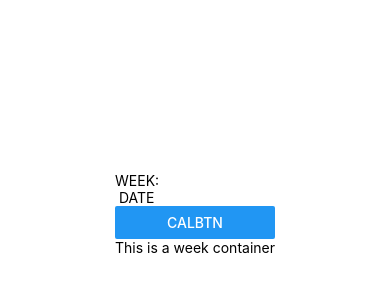
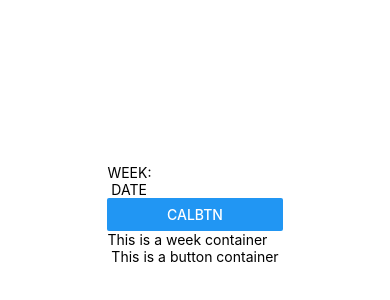
Before and after one commit to ZoeIML/menu-planner, a React Native app: screen / in a window 390 px wide. Shown: the part 208-508 px from the top of the page. Built offline with nearby package versions, Linux system fonts and the light colour scheme.

Commit message:
added BtnContainer component

```diff
--- /dev/null
+++ b/src/components/BtnContainer/BtnContainer.js
@@ -0,0 +1,20 @@
+import React from 'react'
+import { Text, View } from 'react-native'
+
+// import styles from './styles'
+
+// imported components
+// import KeepBtn from '../KeepBtn'
+// import NewBtn from '../NewBtn'
+
+class Header extends React.Component {
+    render() {
+        return (
+            <View>
+                <Text> This is a button container </Text>
+            </View>
+        )
+    }
+}
+
+export default Header
--- /dev/null
+++ b/src/components/BtnContainer/index.js
@@ -0,0 +1,3 @@
+import BtnContainer from './BtnContainer'
+
+export default BtnContainer
--- a/src/components/Header/Header.js
+++ b/src/components/Header/Header.js
@@ -8,6 +8,7 @@ import CalendarBtn from '../CalendarBtn'
 import WeekTitle from '../WeekTitle'
 import DateTitle from '../DateTitle'
 import WeekContainer from '../WeekContainer'
+import BtnContainer from '../BtnContainer'
 
 class Header extends React.Component {
     render() {
@@ -17,6 +18,7 @@ class Header extends React.Component {
                 <DateTitle />
                 <CalendarBtn />
                 <WeekContainer />
+                <BtnContainer />
             </View>
         )
     }
```
Also changed, not shown: src/components/BtnContainer/styles.js (added).
